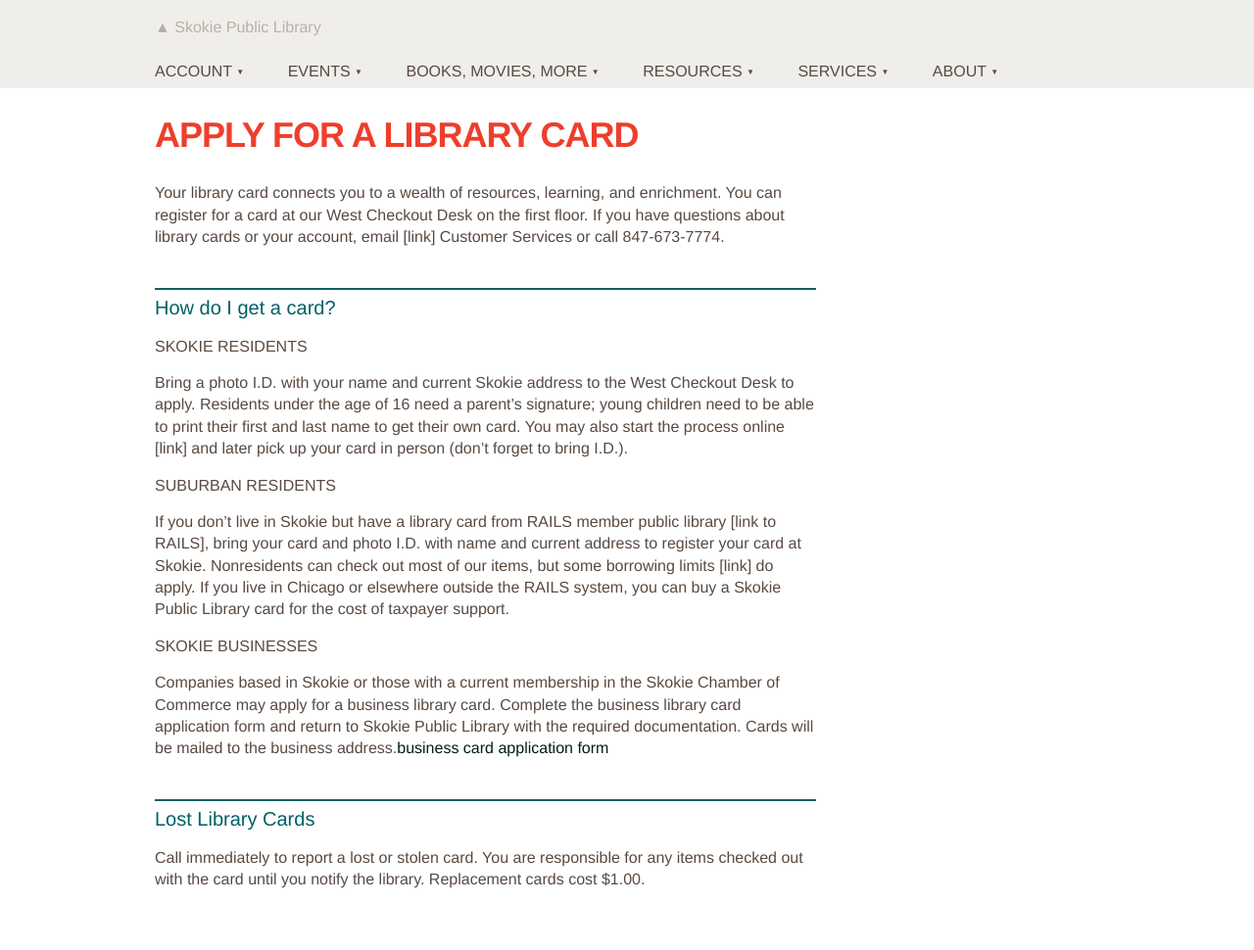
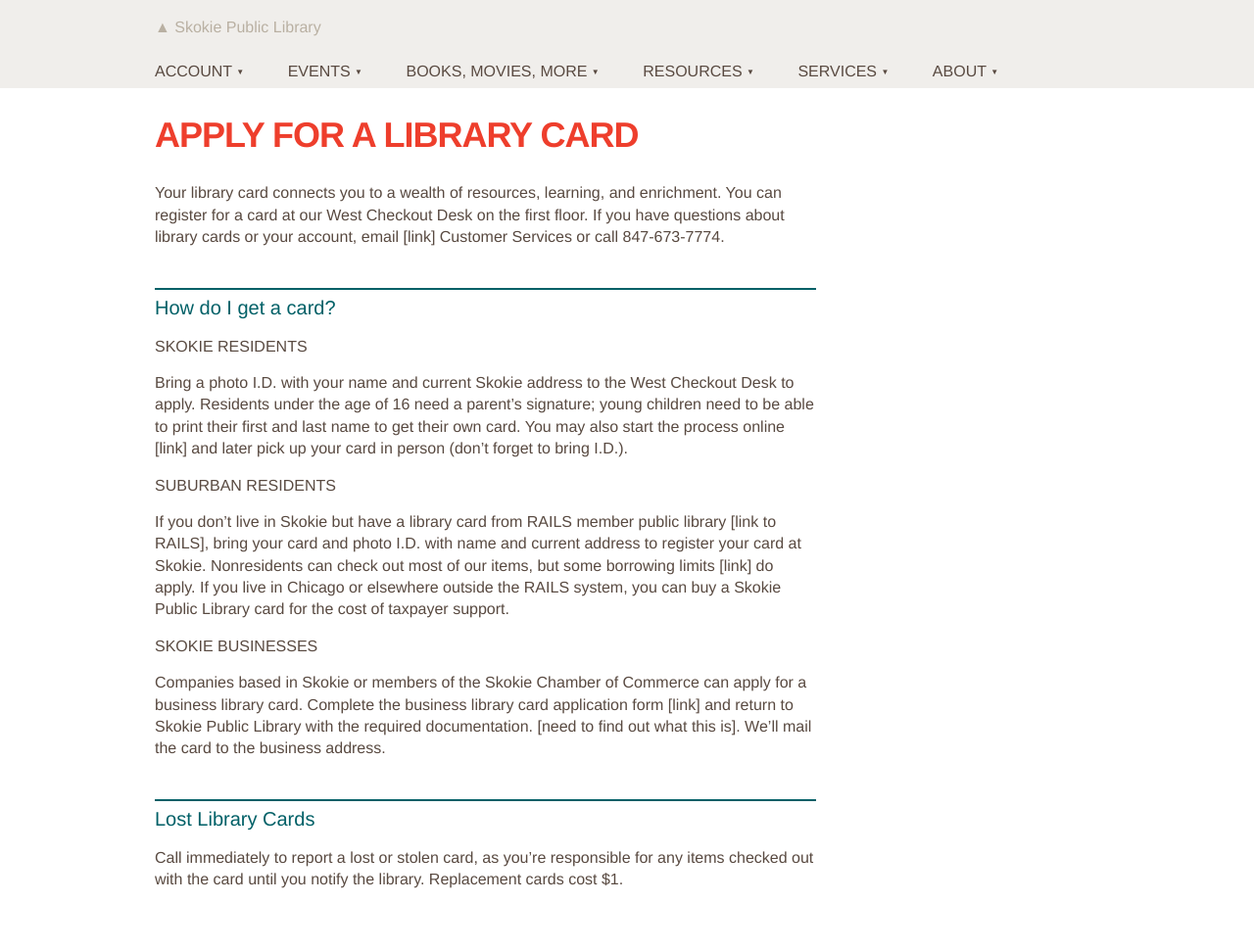
Before and after one commit to skokielibrary/spl-content, a Jekyll site: the page built from _content/eileen/account--apply.markdown, in a window 1280 px wide. Shown: the whole page at 98% size. Built offline with Jekyll 4.4.1, drawn with Linux system fonts in a browser that asks for light colours.

Commit message:
Updated account--apply.markdown

```diff
--- a/_content/eileen/account--apply.markdown
+++ b/_content/eileen/account--apply.markdown
@@ -15,6 +15,7 @@ Bring a photo I.D. with your name and current Skokie address to the West Checkou
 If you don't live in Skokie but have a library card from RAILS member public library [link to RAILS], bring your card and photo I.D. with name and current address to register your card at Skokie. Nonresidents can check out most of our items, but some borrowing limits [link] do apply. If you live in Chicago or elsewhere outside the RAILS system, you can buy a Skokie Public Library card for the cost of taxpayer support.
 
 ###Skokie businesses
-Companies based in Skokie or those with a current membership in the Skokie Chamber of Commerce may apply for a business library card. Complete the business library card application form and return to Skokie Public Library with the required documentation. Cards will be mailed to the business address.[business card application form]()
+Companies based in Skokie or members of the Skokie Chamber of Commerce can apply for a business library card. Complete the business library card application form [link] and return to Skokie Public Library with the required documentation. [need to find out what this is]. We'll mail the card to the business address.
+
 ##Lost Library Cards
-Call immediately to report a lost or stolen card. You are responsible for any items checked out with the card until you notify the library. Replacement cards cost $1.00.
+Call immediately to report a lost or stolen card, as you're responsible for any items checked out with the card until you notify the library. Replacement cards cost $1.
```
